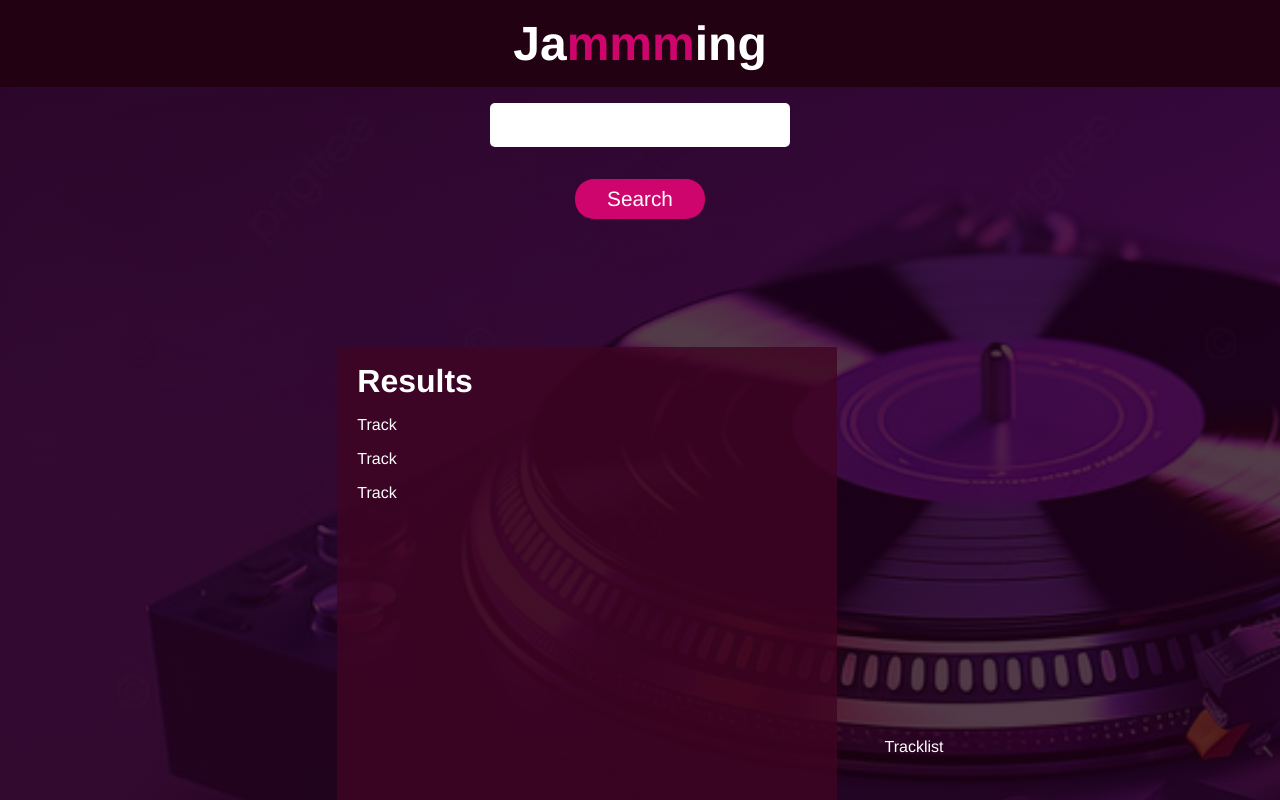
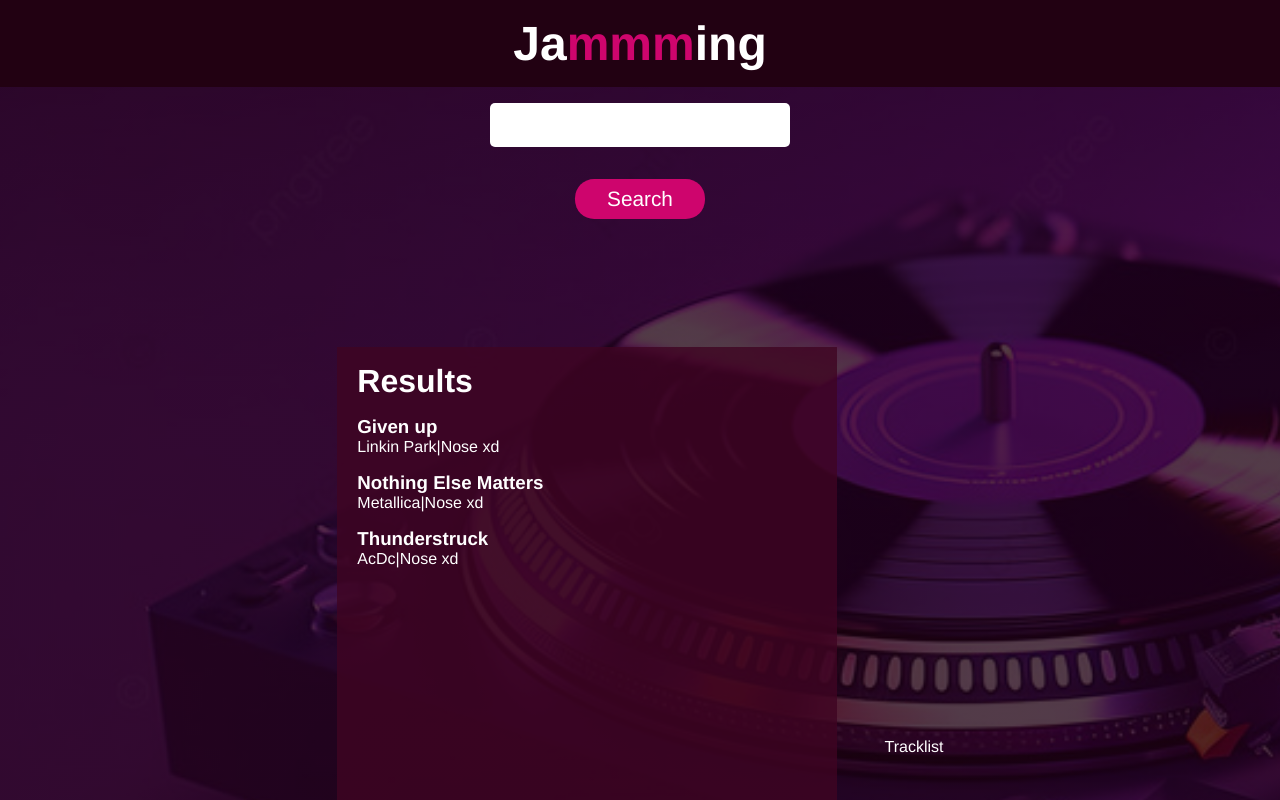
Before and after one commit to Tomas-Arrativel/Jamming-app, a React (Vite) app: page / in a window 1280 px wide. Shown: the top 800 px of the page. Built offline with nearby package versions, Linux system fonts and the light colour scheme.

Commit message:
Track component structure finished

```diff
--- a/src/components/Track/Track.jsx
+++ b/src/components/Track/Track.jsx
@@ -1,7 +1,16 @@
 import styles from './Track.module.css';
 
-const Track = () => {
-  return <div>Track</div>;
+const Track = ({ title, artist, album }) => {
+  return (
+    <div className={styles['track']}>
+      <h3 className={styles['track__title']}>{title}</h3>
+      <p>
+        {artist}
+        <span>|</span>
+        {album}
+      </p>
+    </div>
+  );
 };
 
 export default Track;
```
